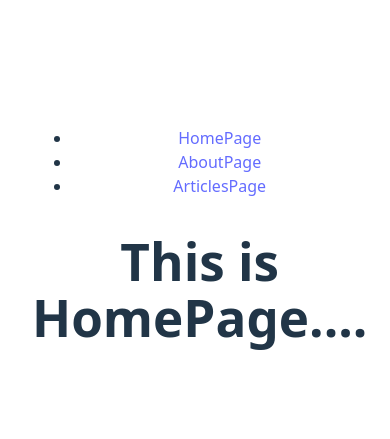
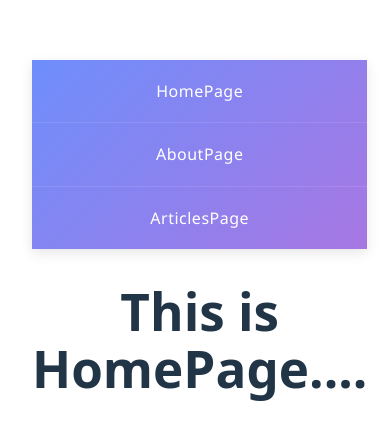
Before and after one commit to Abishek-077/My-Blog-WebSite, a React (Vite) app in the folder Blog-Website/: page / in a window 390 px wide. Shown: the part 177-616 px from the top of the page. Built offline with nearby package versions, Linux system fonts and the light colour scheme.

Commit message:
creating back-end forlder for my blog website

```diff
--- a/Blog-Website/src/App.jsx
+++ b/Blog-Website/src/App.jsx
@@ -5,10 +5,13 @@ import ArticlePage from './Pages/ArticlePage'
 import { createBrowserRouter, RouterProvider, } from 'react-router-dom'
 import './App.css'
 import Layout from './Layout'
+import PageNotFound from './PageNotFound'
 
 const routes = [{
   path: '/',
   element: <Layout />,
+  errorElement: <PageNotFound />,
+
   children: [{
     path: '/',
     element: <HomePage />
--- /dev/null
+++ b/Blog-Website/src/NavBar.css
@@ -0,0 +1,87 @@
+/* Navbar styling */
+ul {
+    list-style-type: none;
+    margin: 0;
+    padding: 0;
+    display: flex;
+    background: linear-gradient(135deg, #6e8efb, #a777e3);
+    box-shadow: 0 4px 12px rgba(0, 0, 0, 0.1);
+    border-radius: 8px;
+    overflow: hidden;
+    font-family: 'Segoe UI', Tahoma, Geneva, Verdana, sans-serif;
+}
+
+li {
+    flex: 1;
+    text-align: center;
+    transition: all 0.3s ease;
+}
+
+li:hover {
+    background-color: rgba(255, 255, 255, 0.1);
+}
+
+li:active {
+    transform: scale(0.98);
+}
+
+Link,
+a {
+    display: block;
+    color: white;
+    text-decoration: none;
+    padding: 1.2rem 0;
+    font-weight: 500;
+    letter-spacing: 0.5px;
+    position: relative;
+    transition: color 0.3s ease;
+}
+
+li:hover Link,
+li:hover a {
+    color: #fff;
+}
+
+/* Add a subtle underline effect on hover */
+Link::after,
+a::after {
+    content: '';
+    position: absolute;
+    width: 0;
+    height: 2px;
+    bottom: 1rem;
+    left: 50%;
+    background-color: white;
+    transition: all 0.3s ease;
+    transform: translateX(-50%);
+}
+
+li:hover Link::after,
+li:hover a::after {
+    width: 60%;
+}
+
+/* Active link styling (if using NavLink) */
+.active {
+    background-color: rgba(255, 255, 255, 0.2);
+}
+
+.active::after {
+    width: 60% !important;
+}
+
+/* Responsive adjustments */
+@media (max-width: 600px) {
+    ul {
+        flex-direction: column;
+        border-radius: 0;
+    }
+
+    li {
+        border-bottom: 1px solid rgba(255, 255, 255, 0.1);
+    }
+
+    li:last-child {
+        border-bottom: none;
+    }
+}
--- a/Blog-Website/src/NavBar.jsx
+++ b/Blog-Website/src/NavBar.jsx
@@ -1,4 +1,6 @@
+import './NavBar.css';
 import { Link } from "react-router-dom";
+
 export default function NavBar() {
     return (
         <>
--- /dev/null
+++ b/Blog-Website/src/PageNotFound.jsx
@@ -0,0 +1,8 @@
+export default function PageNotFound() {
+    return (
+        <>
+            <h1>Page Not Found</h1>
+            <p>The link followed must be broken please try diffrent url.</p>
+        </>
+    );
+}
```
